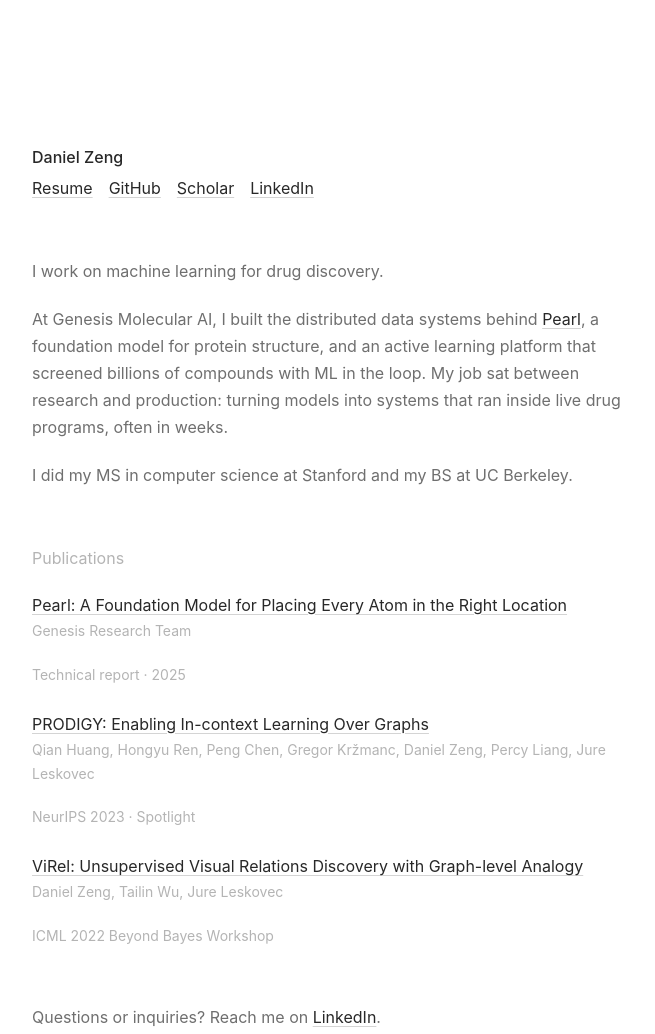
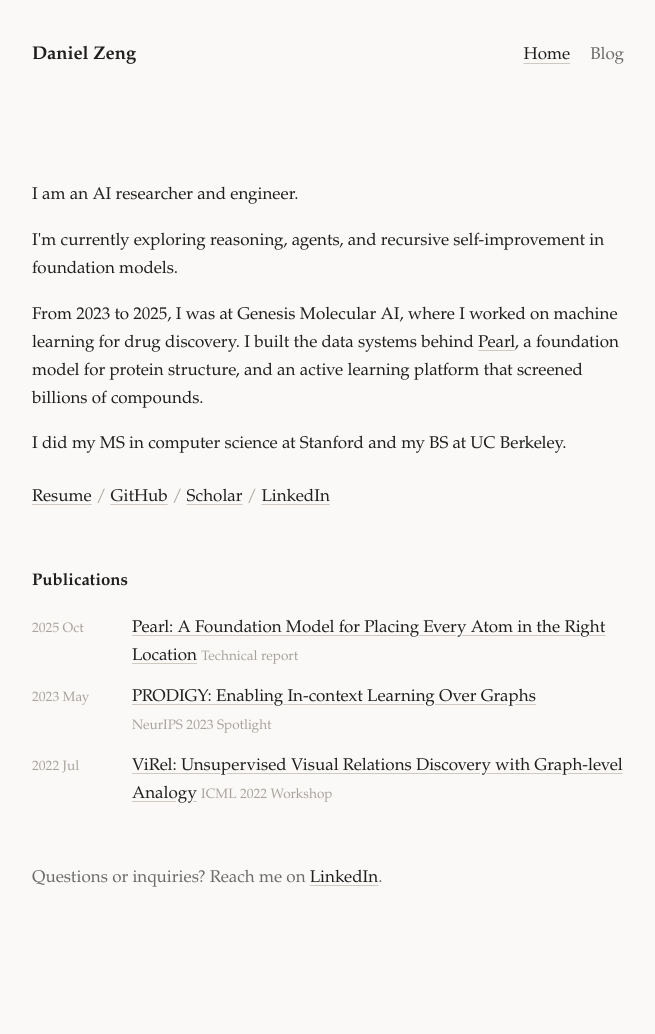
Before and after one commit to daniel-zeng/daniel-zeng.github.io, an Astro site: page / in a window 1280 px wide. Shown: the whole page, without its empty margins (312-967 px from the left). After the commit the page ends 989 px from the top, so only its background shows below. Built offline with nearby package versions, Linux system fonts and the light colour scheme; Astro itself is replaced by a stand-in of ours.

Commit message:
Revert "Revert to Paco-style sans-serif version"
This reverts commit 45ba83683703f3a9d09026f214989ec2ec72c5ef.

```diff
--- /dev/null
+++ b/src/layouts/Base.astro
@@ -0,0 +1,34 @@
+---
+import '../styles/global.css';
+
+interface Props {
+  title: string;
+  description?: string;
+}
+
+const { title, description = 'Daniel Zeng. AI researcher and engineer.' } = Astro.props;
+const path = Astro.url.pathname;
+const isBlog = path.startsWith('/blog');
+---
+
+<!doctype html>
+<html lang="en">
+  <head>
+    <meta charset="utf-8" />
+    <meta name="viewport" content="width=device-width, initial-scale=1" />
+    <title>{title}</title>
+    <meta name="description" content={description} />
+  </head>
+  <body>
+    <header class="site-header fade" style="--d: 0">
+      <a class="name" href="/">Daniel Zeng</a>
+      <nav>
+        <a href="/" class={!isBlog ? 'active' : ''}>Home</a>
+        <a href="/blog" class={isBlog ? 'active' : ''}>Blog</a>
+      </nav>
+    </header>
+    <main>
+      <slot />
+    </main>
+  </body>
+</html>
--- a/src/pages/index.astro
+++ b/src/pages/index.astro
@@ -1,4 +1,6 @@
 ---
+import Base from '../layouts/Base.astro';
+
 // TODO: Resume is a placeholder until a web-ready PDF exists
 const links = [
   { label: 'Resume', href: '#' },
@@ -9,55 +11,50 @@ const links = [
 
 const publications = [
   {
+    date: '2025 Oct',
     title: 'Pearl: A Foundation Model for Placing Every Atom in the Right Location',
-    authors: 'Genesis Research Team',
-    venue: 'Technical report · 2025',
+    note: 'Technical report',
     href: 'https://arxiv.org/abs/2510.24670',
   },
   {
+    date: '2023 May',
     title: 'PRODIGY: Enabling In-context Learning Over Graphs',
-    authors: 'Qian Huang, Hongyu Ren, Peng Chen, Gregor Kržmanc, Daniel Zeng, Percy Liang, Jure Leskovec',
-    venue: 'NeurIPS 2023 · Spotlight',
+    note: 'NeurIPS 2023 Spotlight',
     href: 'https://arxiv.org/abs/2305.12600',
   },
   {
+    date: '2022 Jul',
     title: 'ViRel: Unsupervised Visual Relations Discovery with Graph-level Analogy',
-    authors: 'Daniel Zeng, Tailin Wu, Jure Leskovec',
-    venue: 'ICML 2022 Beyond Bayes Workshop',
+    note: 'ICML 2022 Workshop',
     href: 'https://arxiv.org/abs/2207.00590',
   },
 ];
 ---
 
-<!doctype html>
-<html lang="en">
-  <head>
-    <meta charset="utf-8" />
-    <meta name="viewport" content="width=device-width, initial-scale=1" />
-    <title>Daniel Zeng</title>
-    <meta name="description" content="Daniel Zeng. Machine learning for drug discovery." />
-  </head>
-  <body>
-    <main>
-      <header class="fade" style="--d: 0">
-        <h1>Daniel Zeng</h1>
-        <nav>
-          {links.map((l) => <a href={l.href}>{l.label}</a>)}
-        </nav>
-      </header>
-
-      <section class="fade" style="--d: 1">
-        <p>I work on machine learning for drug discovery.</p>
+<Base title="Daniel Zeng">
+  <section class="fade" style="--d: 1; margin-top: 0;">
+    <p>I am an AI researcher and engineer.</p>
     <p>
-          At Genesis Molecular AI, I built the distributed data systems behind
-          <a href="https://arxiv.org/abs/2510.24670">Pearl</a>, a foundation model
-          for protein structure, and an active learning platform that screened
-          billions of compounds with ML in the loop. My job sat between research
-          and production: turning models into systems that ran inside live drug
-          programs, often in weeks.
+      I'm currently exploring reasoning, agents, and recursive self-improvement
+      in foundation models.
+    </p>
+    <p>
+      From 2023 to 2025, I was at Genesis Molecular AI, where I worked on machine
+      learning for drug discovery. I built the data systems behind
+      <a href="https://arxiv.org/abs/2510.24670">Pearl</a>, a foundation model for
+      protein structure, and an active learning platform that screened billions of
+      compounds.
     </p>
     <p>
       I did my MS in computer science at Stanford and my BS at UC Berkeley.
+    </p>
+    <p class="links-row">
+      {links.map((l, i) => (
+        <>
+          <a href={l.href}>{l.label}</a>
+          {i < links.length - 1 && ' / '}
+        </>
+      ))}
     </p>
   </section>
 
@@ -66,142 +63,17 @@ const publications = [
     <ul class="pubs">
       {publications.map((p) => (
         <li>
-              <a href={p.href}>{p.title}</a>
-              <p class="meta">{p.authors}</p>
-              <p class="meta">{p.venue}</p>
+          <span class="date">{p.date}</span>
+          <span><a href={p.href}>{p.title}</a> <span class="note">{p.note}</span></span>
         </li>
       ))}
     </ul>
   </section>
 
   <footer class="fade" style="--d: 3">
-        <p>Questions or inquiries? Reach me on <a href="https://www.linkedin.com/in/daniel-zeng/">LinkedIn</a>.</p>
+    <p class="muted">
+      Questions or inquiries? Reach me on
+      <a href="https://www.linkedin.com/in/daniel-zeng/">LinkedIn</a>.
+    </p>
   </footer>
-    </main>
-  </body>
-</html>
-
-<style>
-  :root {
-    --bg: #ffffff;
-    --text: #282828;
-    --gray: #6f6f6f;
-    --light: #b4b4b4;
-    --underline: #d4d4d4;
-  }
-
-  @media (prefers-color-scheme: dark) {
-    :root {
-      --bg: #161616;
-      --text: #ededed;
-      --gray: #a0a0a0;
-      --light: #6f6f6f;
-      --underline: #3f3f3f;
-    }
-  }
-
-  * {
-    margin: 0;
-    padding: 0;
-    box-sizing: border-box;
-  }
-
-  html {
-    background: var(--bg);
-  }
-
-  body {
-    font-family: -apple-system, BlinkMacSystemFont, 'Segoe UI', Helvetica, Arial, sans-serif;
-    font-size: 16px;
-    line-height: 1.7;
-    color: var(--gray);
-    -webkit-font-smoothing: antialiased;
-  }
-
-  main {
-    max-width: 640px;
-    margin: 0 auto;
-    padding: 9rem 1.5rem 6rem;
-  }
-
-  h1 {
-    font-size: 1rem;
-    font-weight: 500;
-    color: var(--text);
-  }
-
-  h2 {
-    font-size: 1rem;
-    font-weight: 400;
-    color: var(--light);
-    margin-bottom: 1.25rem;
-  }
-
-  header nav {
-    display: flex;
-    gap: 1rem;
-    margin-top: 0.25rem;
-  }
-
-  section,
-  footer {
-    margin-top: 3.5rem;
-  }
-
-  section p + p {
-    margin-top: 1.25rem;
-  }
-
-  a {
-    color: var(--text);
-    text-decoration: underline;
-    text-decoration-color: var(--underline);
-    text-underline-offset: 3px;
-    transition: text-decoration-color 0.15s;
-  }
-
-  a:hover {
-    text-decoration-color: var(--gray);
-  }
-
-  ul {
-    list-style: none;
-  }
-
-  .pubs li + li {
-    margin-top: 1.5rem;
-  }
-
-  .meta {
-    font-size: 0.875rem;
-    color: var(--light);
-  }
-
-  @media (max-width: 540px) {
-    main {
-      padding-top: 5rem;
-    }
-  }
-
-  .fade {
-    opacity: 0;
-    transform: translateY(8px);
-    animation: fade 0.7s ease forwards;
-    animation-delay: calc(var(--d) * 90ms);
-  }
-
-  @keyframes fade {
-    to {
-      opacity: 1;
-      transform: none;
-    }
-  }
-
-  @media (prefers-reduced-motion: reduce) {
-    .fade {
-      animation: none;
-      opacity: 1;
-      transform: none;
-    }
-  }
-</style>
+</Base>
--- /dev/null
+++ b/src/styles/global.css
@@ -0,0 +1,175 @@
+:root {
+  --bg: #faf9f7;
+  --text: #1f1f1f;
+  --gray: #6b6b6b;
+  --light: #a8a39c;
+  --underline: #cfc9c1;
+}
+
+@media (prefers-color-scheme: dark) {
+  :root {
+    --bg: #181715;
+    --text: #ece9e4;
+    --gray: #a39e97;
+    --light: #6f6a64;
+    --underline: #44403a;
+  }
+}
+
+* {
+  margin: 0;
+  padding: 0;
+  box-sizing: border-box;
+}
+
+html {
+  background: var(--bg);
+}
+
+body {
+  font-family: 'Iowan Old Style', 'Palatino Linotype', Palatino, Georgia, serif;
+  font-size: 17px;
+  line-height: 1.65;
+  color: var(--text);
+  -webkit-font-smoothing: antialiased;
+}
+
+main {
+  max-width: 640px;
+  margin: 0 auto;
+  padding: 7rem 1.5rem 6rem;
+}
+
+.site-header {
+  max-width: 640px;
+  margin: 0 auto;
+  padding: 2.5rem 1.5rem 0;
+  display: flex;
+  align-items: baseline;
+  justify-content: space-between;
+}
+
+.site-header .name {
+  font-size: 1.15rem;
+  font-weight: 600;
+  color: var(--text);
+  text-decoration: none;
+}
+
+.site-header nav {
+  display: flex;
+  gap: 1.25rem;
+}
+
+.site-header nav a {
+  color: var(--gray);
+  text-decoration: none;
+}
+
+.site-header nav a:hover {
+  color: var(--text);
+}
+
+.site-header nav a.active {
+  color: var(--text);
+  text-decoration: underline;
+  text-decoration-color: var(--underline);
+  text-underline-offset: 4px;
+}
+
+h2 {
+  font-size: 1.05rem;
+  font-weight: 600;
+  color: var(--text);
+  margin-bottom: 1.25rem;
+}
+
+section,
+footer {
+  margin-top: 3.5rem;
+}
+
+section p + p {
+  margin-top: 1.1rem;
+}
+
+a {
+  color: var(--text);
+  text-decoration: underline;
+  text-decoration-color: var(--underline);
+  text-underline-offset: 3px;
+  transition: text-decoration-color 0.15s;
+}
+
+a:hover {
+  text-decoration-color: var(--gray);
+}
+
+ul {
+  list-style: none;
+}
+
+.links-row {
+  margin-top: 1.5rem;
+  color: var(--light);
+}
+
+.pubs li {
+  display: flex;
+  gap: 1.25rem;
+  align-items: baseline;
+}
+
+.pubs li + li {
+  margin-top: 0.8rem;
+}
+
+.pubs .date {
+  flex-shrink: 0;
+  width: 5rem;
+  font-size: 0.85rem;
+  color: var(--light);
+  font-variant-numeric: tabular-nums;
+}
+
+.pubs .note {
+  font-size: 0.85rem;
+  color: var(--light);
+  white-space: nowrap;
+}
+
+.muted {
+  color: var(--gray);
+}
+
+@media (max-width: 540px) {
+  main {
+    padding-top: 4rem;
+  }
+  .pubs li {
+    flex-wrap: wrap;
+    gap: 0 1.25rem;
+  }
+}
+
+.fade {
+  opacity: 0;
+  transform: translateY(8px);
+  animation: fade 0.7s ease forwards;
+  animation-delay: calc(var(--d, 0) * 90ms);
+}
+
+@keyframes fade {
+  to {
+    opacity: 1;
+    transform: none;
+  }
+}
+
+@media (prefers-reduced-motion: reduce) {
+  .fade {
+    animation: none;
+    opacity: 1;
+    transform: none;
+  }
+}
```
Also changed, not shown: src/pages/blog/index.astro (added, +10 -0 lines). Lines whose indentation alone changed are shown as unchanged.
